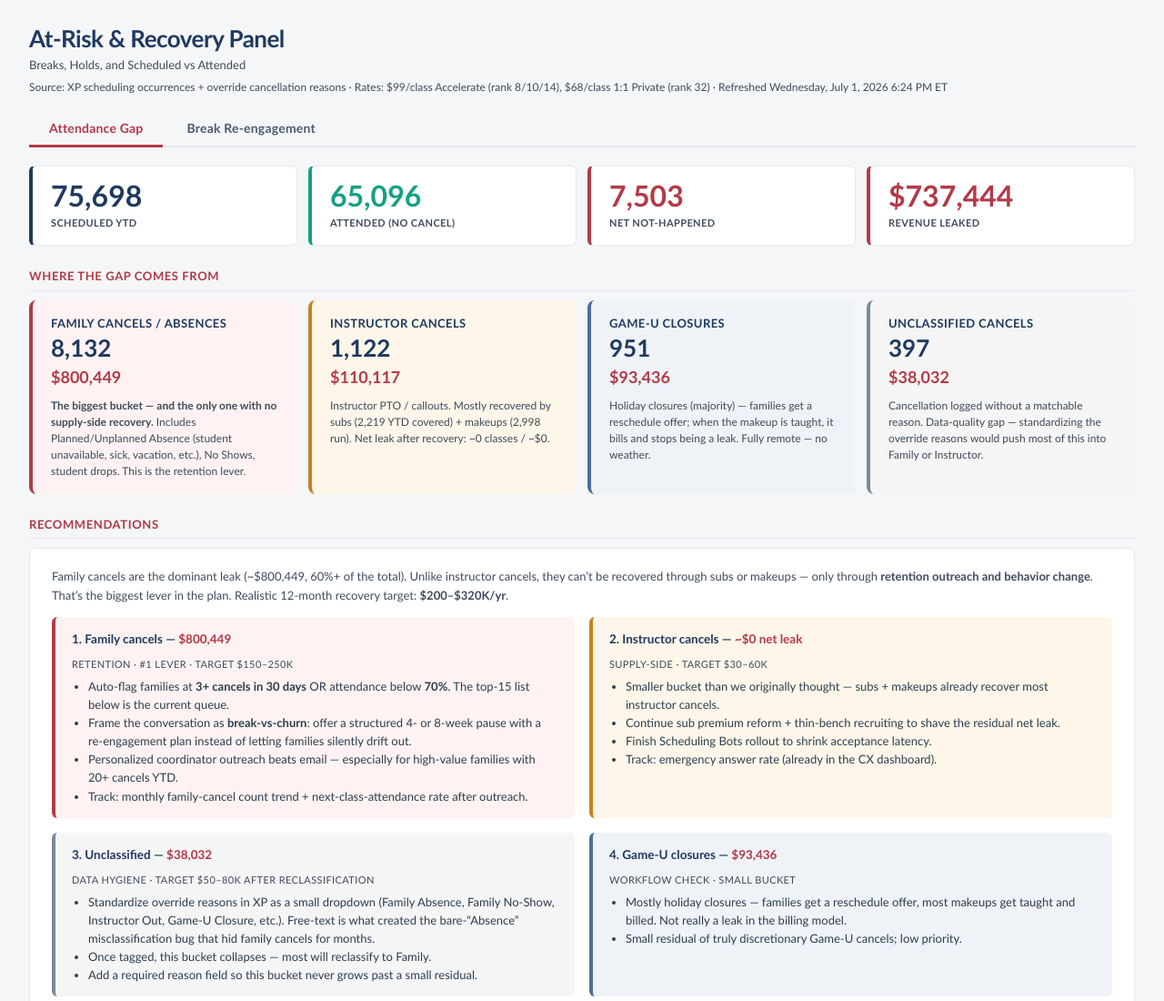
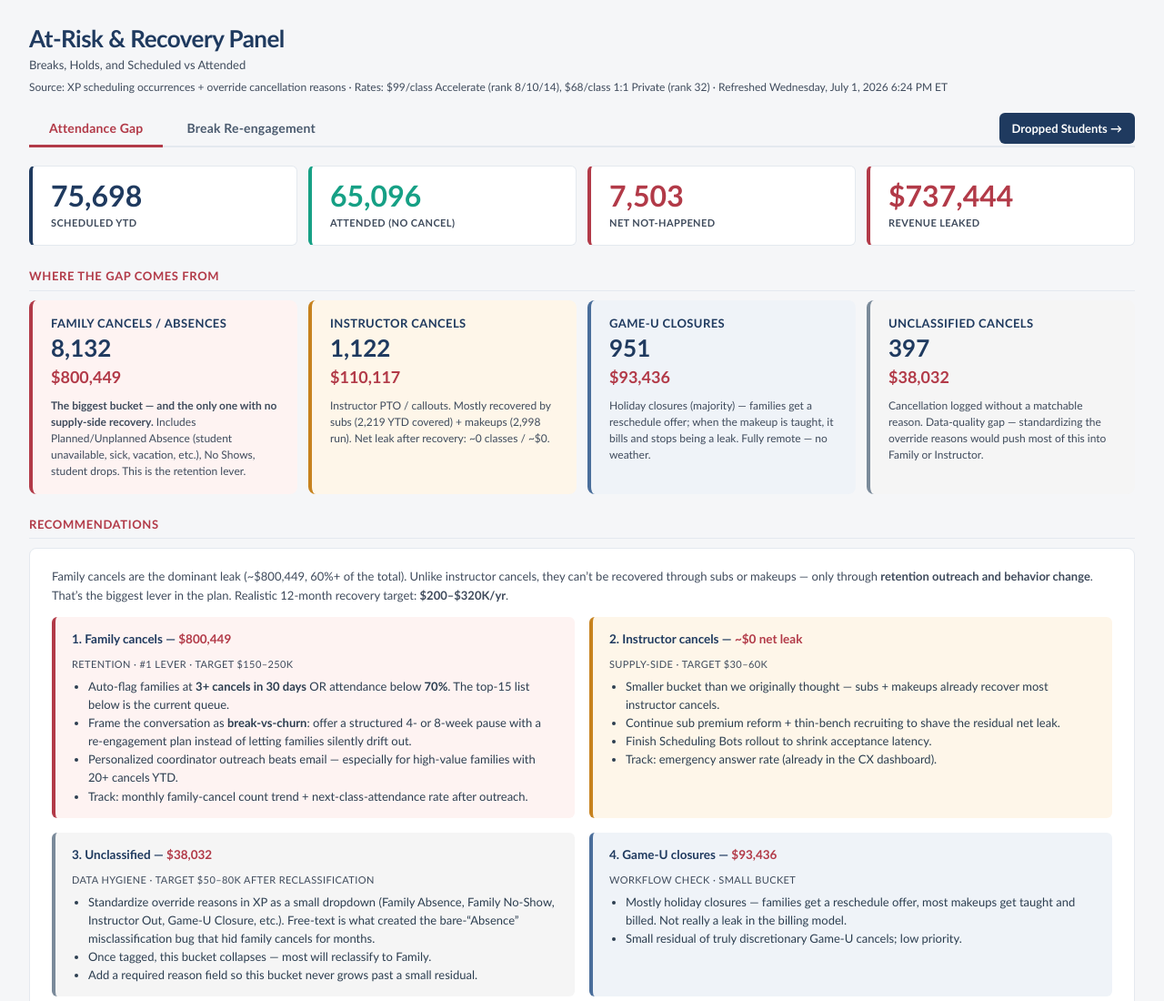
Before and after one commit to ejake28/at-risk-recovery-panel, a plain HTML site: page index.html in a window 1280 px wide. Shown: the top 1100 px of the page at 91% size. Drawn offline with Linux system fonts and the light colour scheme.

Commit message:
Add drops-analysis link to tab bar

```diff
--- a/index.html
+++ b/index.html
@@ -55,9 +55,11 @@ table.top tr.lost td.stat { color: #B23A48; font-weight: 700; }
 <h1>At-Risk &amp; Recovery Panel</h1><div style="font-size:13px;color:#3F4B5C;margin-top:-4px;margin-bottom:6px">Breaks, Holds, and Scheduled vs Attended</div>
 <div class="meta">Source: XP scheduling occurrences + override cancellation reasons &middot; Rates: $99/class Accelerate (rank 8/10/14), $68/class 1:1 Private (rank 32) &middot; Refreshed Wednesday, July 1, 2026 6:24 PM ET</div>
 
-<div class="tabs">
+<div class="tabs" style="display:flex;align-items:center">
 <button class="tab-btn active" onclick="showTab(event, 'gap')">Attendance Gap</button>
 <button class="tab-btn" onclick="showTab(event, 'break')">Break Re-engagement</button>
+
+<a href="https://ejake28.github.io/drops-analysis/" target="_blank" style="margin-left:auto;padding:8px 14px;background:#1F3A5F;color:#fff;text-decoration:none;border-radius:6px;font-size:13px;font-weight:600">Dropped Students &rarr;</a>
 </div>
 
 <div id="tab-gap" class="tab-pane active">
```
